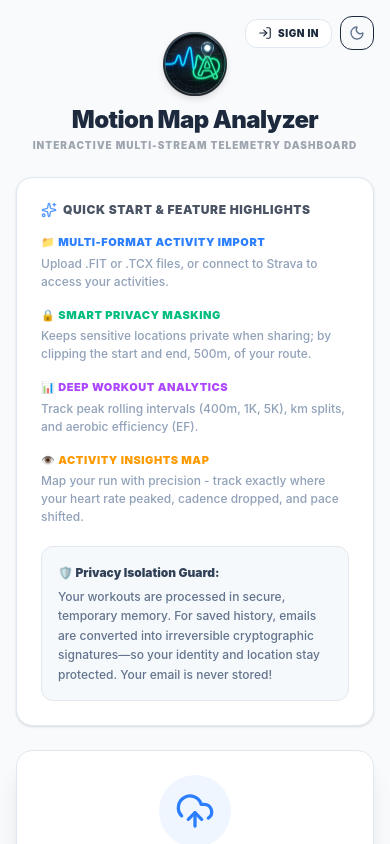
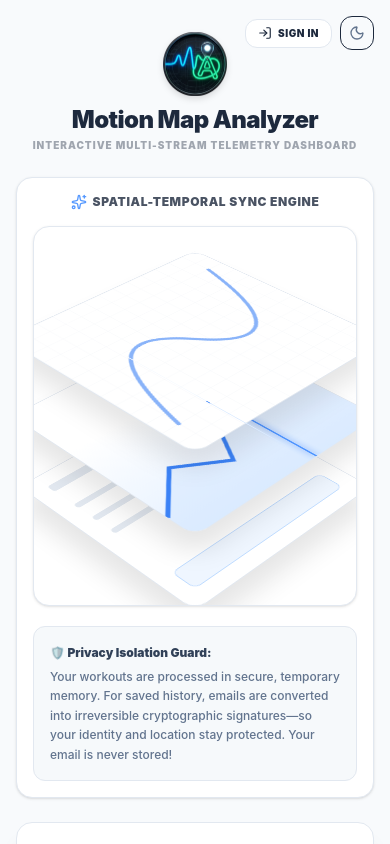
Before and after one commit to r777k/motion-map-analyzer-appv2, a React (Vite) app in the folder frontend/: page / in a window 390 px wide. Shown: the top 844 px of the page. Built offline with nearby package versions, Linux system fonts and the light colour scheme; no server answers.

Commit message:
Cinematic Teaser & Simulated Progress Bar

```diff
--- a/frontend/src/App.jsx
+++ b/frontend/src/App.jsx
@@ -1,4 +1,4 @@
-import { useState, useEffect } from 'react';
+import { useState, useEffect, useRef } from 'react';
 import axios from 'axios';
 import {
   UploadCloud, Info, X, Sun, Moon, Download, Camera, LogIn, LogOut,
@@ -24,6 +24,11 @@ function App() {
   const [sidebarWidth, setSidebarWidth] = useState(600);
   const [isDraggingSplitter, setIsDraggingSplitter] = useState(false);
   const [theme, setTheme] = useState('light');
+
+  // --- UPLOAD PROGRESS SIMULATION STATE ---
+  const [uploadProgress, setUploadProgress] = useState(0);
+  const [isSimulatingProgress, setIsSimulatingProgress] = useState(false);
+  const progressIntervalRef = useRef(null);
 
   // --- OAUTH & SESSION STATE ---
   const [userToken, setUserToken] = useState(localStorage.getItem('motion_map_token') || null);
@@ -181,18 +186,81 @@ function App() {
     }
   };
 
+  // --- UPLOAD PROGRESS SIMULATION LOGIC ---
+  const simulateProgress = () => {
+    setIsSimulatingProgress(true);
+    setUploadProgress(0);
+    let currentProgress = 0;
+    progressIntervalRef.current = setInterval(() => {
+      if (currentProgress < 85) {
+        currentProgress += Math.random() * 12; // Rapid climb to 85% over ~1.5s
+      } else if (currentProgress < 95) {
+        currentProgress += Math.random() * 1.5; // Slow creep from 85% to 95%
+      }
+      if (currentProgress > 95) currentProgress = 95;
+      setUploadProgress(currentProgress);
+    }, 150);
+  };
+
+  const finishProgress = () => {
+    if (progressIntervalRef.current) clearInterval(progressIntervalRef.current);
+    setUploadProgress(100);
+  };
+
+  const resetProgress = () => {
+    if (progressIntervalRef.current) clearInterval(progressIntervalRef.current);
+    setIsSimulatingProgress(false);
+    setUploadProgress(0);
+  };
+
   const handleUpload = async (e) => {
     e.preventDefault();
     if (!file) return;
     setLoading(true); setError(null);
-    const formData = new FormData(); formData.append('file', file); formData.append('apply_privacy', applyPrivacy);
+    simulateProgress();
+
+    const formData = new FormData();
+    formData.append('file', file);
+    formData.append('apply_privacy', applyPrivacy);
+
     try {
       const res = await axios.post(`${API_BASE}/api/analyze`, formData, { headers: userToken ? { Authorization: `Bearer ${userToken}` } : {} });
-      setData(res.data.data);
+      finishProgress();
+      setTimeout(() => {
+        setData(res.data.data);
+        resetProgress();
+      }, 400); // Allow user to see 100% complete state briefly before dismounting UI
     } catch (err) {
+      resetProgress();
       setError(err.response?.data?.detail || "Connection error.");
       if (err.response?.status === 401) handleLogout(true);
-    } finally { setLoading(false); }
+    } finally {
+      setLoading(false);
+    }
+  };
+
+  const handleDemoTryout = async () => {
+    setLoading(true); setError(null);
+    simulateProgress();
+    try {
+      const res = await fetch('/demo.tcx');
+      const blob = await res.blob();
+      const formData = new FormData();
+      formData.append('file', new File([blob], 'demo.tcx'));
+      formData.append('apply_privacy', applyPrivacy);
+
+      const output = await axios.post(`${API_BASE}/api/analyze`, formData, { headers: userToken ? { Authorization: `Bearer ${userToken}` } : {} });
+      finishProgress();
+      setTimeout(() => {
+        setData(output.data.data);
+        resetProgress();
+      }, 400);
+    } catch (err) {
+      resetProgress();
+      setError("Failed to load built-in demo.");
+    } finally {
+      setLoading(false);
+    }
   };
 
   const handleRequestOTP = async (e) => {
@@ -226,20 +294,6 @@ function App() {
     }
   };
 
-  const handleDemoTryout = async () => {
-    setLoading(true); setError(null);
-    try {
-      const res = await fetch('/demo.tcx');
-      const blob = await res.blob();
-      const formData = new FormData(); formData.append('file', new File([blob], 'demo.tcx')); formData.append('apply_privacy', applyPrivacy);
-      const output = await axios.post(`${API_BASE}/api/analyze`, formData, { headers: userToken ? { Authorization: `Bearer ${userToken}` } : {} });
-      setData(output.data.data);
-    } catch (err) {
-      setError("Failed to load built-in demo.");
-    } finally {
-      setLoading(false);
-    }
-  };
 
   // --- EXPORT & SHARE FUNCTIONS ---
   const exportToCSV = () => {
@@ -346,6 +400,88 @@ function App() {
     </div>
   );
 
+  const renderCinematicTeaser = () => (
+    <div className={`relative w-full h-[380px] md:h-[500px] flex items-center justify-center overflow-hidden rounded-2xl shadow-sm border ${theme === 'dark' ? 'bg-slate-900/40 border-slate-800' : 'bg-white border-slate-200'} perspective-[1200px]`}>
+      <style>{`
+        .iso-group {
+          transform: rotateX(55deg) rotateY(0deg) rotateZ(-45deg);
+          transform-style: preserve-3d;
+        }
+        .iso-card {
+          width: 260px;
+          height: 260px;
+          position: absolute;
+          top: 50%;
+          left: 50%;
+          margin-top: -130px;
+          margin-left: -130px;
+          border-radius: 16px;
+          background: ${theme === 'dark' ? '#0f172a' : '#ffffff'};
+          border: 1px solid ${theme === 'dark' ? '#1e293b' : '#e2e8f0'};
+          box-shadow: ${theme === 'dark' ? '-20px 20px 30px rgba(0,0,0,0.5)' : '-20px 20px 30px rgba(0,0,0,0.1)'};
+          transition: all 0.3s ease;
+        }
+        @keyframes dotTrace {
+          0% { offset-distance: 0%; }
+          100% { offset-distance: 100%; }
+        }
+        @keyframes sweepCrosshair {
+          0%, 10% { left: 5%; }
+          90%, 100% { left: 95%; }
+        }
+        @keyframes pulseValue {
+          0%, 100% { opacity: 1; }
+          50% { opacity: 0.5; }
+        }
+        .trace-dot {
+          offset-path: path('M 20 220 Q 60 40 130 130 T 240 40');
+          animation: dotTrace 4s ease-in-out infinite alternate;
+        }
+      `}</style>
+
+      <div className="iso-group w-full h-full">
+        {/* BOTTOM CARD: Metrics Layer */}
+        <div className="iso-card flex flex-col justify-between p-5" style={{ transform: 'translateZ(-90px)' }}>
+          <div className="space-y-3">
+            <div className={`w-1/3 h-3 rounded ${theme === 'dark' ? 'bg-slate-800' : 'bg-slate-200'}`} />
+            <div className="space-y-4 pt-4">
+              <div className="flex justify-between items-center"><div className={`w-1/2 h-2 rounded ${theme === 'dark' ? 'bg-slate-800' : 'bg-slate-200'}`} /><div className="w-1/4 h-3 bg-emerald-400 rounded animate-[pulseValue_3s_infinite]" /></div>
+              <div className="flex justify-between items-center"><div className={`w-2/3 h-2 rounded ${theme === 'dark' ? 'bg-slate-800' : 'bg-slate-200'}`} /><div className="w-1/5 h-3 bg-amber-400 rounded animate-[pulseValue_4s_infinite]" /></div>
+              <div className="flex justify-between items-center"><div className={`w-1/2 h-2 rounded ${theme === 'dark' ? 'bg-slate-800' : 'bg-slate-200'}`} /><div className="w-1/3 h-3 bg-purple-400 rounded animate-[pulseValue_3.5s_infinite]" /></div>
+            </div>
+          </div>
+          <div className={`w-full h-8 rounded-lg ${theme === 'dark' ? 'bg-blue-900/20 border border-blue-800' : 'bg-blue-50 border border-blue-200'}`} />
+        </div>
+
+        {/* MIDDLE CARD: Elevation Chart Layer */}
+        <div className="iso-card overflow-hidden" style={{ transform: 'translateZ(0px)' }}>
+          <div className={`absolute bottom-0 w-full h-2/3 bg-gradient-to-t ${theme === 'dark' ? 'from-blue-900/40' : 'from-blue-200/40'} to-transparent`} />
+          <svg className="absolute bottom-0 w-full h-2/3" viewBox="0 0 100 50" preserveAspectRatio="none">
+            <path d="M 0 50 L 0 40 L 20 25 L 40 35 L 60 10 L 80 20 L 100 5 L 100 50 Z" fill={theme === 'dark' ? '#1e3a8a' : '#bfdbfe'} opacity="0.3" />
+            <path d="M 0 40 L 20 25 L 40 35 L 60 10 L 80 20 L 100 5" fill="none" stroke="#3b82f6" strokeWidth="1.5" />
+          </svg>
+          {/* Synchronized Sweeping Crosshair */}
+          <div className="absolute top-0 bottom-0 w-[1.5px] bg-blue-500/80 shadow-[0_0_8px_#3b82f6]" style={{ animation: 'sweepCrosshair 4s ease-in-out infinite alternate' }}>
+            <div className="absolute top-[40%] -left-[3px] w-2 h-2 rounded-full bg-blue-400 shadow-[0_0_5px_#60a5fa]" />
+          </div>
+        </div>
+
+        {/* TOP CARD: Map Polyline Layer */}
+        <div className="iso-card" style={{ transform: 'translateZ(90px)' }}>
+          <svg className="w-full h-full opacity-60" viewBox="0 0 260 260">
+            <pattern id="grid" width="20" height="20" patternUnits="userSpaceOnUse">
+              <path d="M 20 0 L 0 0 0 20" fill="none" stroke={theme === 'dark' ? '#334155' : '#e2e8f0'} strokeWidth="0.5"/>
+            </pattern>
+            <rect width="260" height="260" fill="url(#grid)" />
+            <path d="M 20 220 Q 60 40 130 130 T 240 40" fill="none" stroke="#3b82f6" strokeWidth="4" strokeLinecap="round" strokeLinejoin="round" />
+          </svg>
+          {/* Synchronized Moving Dot along Path */}
+          <div className="trace-dot absolute w-3.5 h-3.5 rounded-full bg-amber-400 shadow-[0_0_12px_#fbbf24] border-2 border-white dark:border-slate-900 -ml-[7px] -mt-[7px]" />
+        </div>
+      </div>
+    </div>
+  );
+
   // ---------------------------------------------------------------------------
   // NEW DASHBOARD LANDING ARCHITECTURE (UNIFIED MULTI-COLUMN)
   // ---------------------------------------------------------------------------
@@ -376,15 +512,12 @@ function App() {
         {/* Dashboard Grid Container */}
         <div className="w-full max-w-[1200px] flex flex-col space-y-6">
 
-           {/* Section 1: Features Header Block */}
-           <div className={`w-full p-6 rounded-2xl shadow-sm border ${theme === 'dark' ? 'bg-slate-900/40 border-slate-800' : 'bg-white border-slate-200'}`}>
-              <h2 className="text-xs font-black uppercase tracking-wider flex items-center opacity-80 mb-4"><Sparkles className="w-4 h-4 mr-1.5 text-blue-500" /> Quick Start & Feature Highlights</h2>
-              <div className="grid grid-cols-1 md:grid-cols-2 lg:grid-cols-4 gap-4">
-                <div><h3 className="text-[11px] font-black uppercase tracking-wider text-blue-500 mb-1">📁 Multi-Format Activity Import</h3><p className="text-xs text-slate-400 leading-normal font-medium">Upload .FIT or .TCX files, or connect to Strava to access your activities.</p></div>
-                <div><h3 className="text-[11px] font-black uppercase tracking-wider text-emerald-500 mb-1">🔒 Smart Privacy Masking</h3><p className="text-xs text-slate-400 leading-normal font-medium">Keeps sensitive locations private when sharing; by clipping the start and end, 500m, of your route.</p></div>
-                <div><h3 className="text-[11px] font-black uppercase tracking-wider text-purple-500 mb-1">📊 Deep Workout Analytics</h3><p className="text-xs text-slate-400 leading-normal font-medium">Track peak rolling intervals (400m, 1K, 5K), km splits, and aerobic efficiency (EF).</p></div>
-                <div><h3 className="text-[11px] font-black uppercase tracking-wider text-amber-500 mb-1">👁️ Activity Insights Map</h3><p className="text-xs text-slate-400 leading-normal font-medium">Map your run with precision - track exactly where your heart rate peaked, cadence dropped, and pace shifted.</p></div>
+           {/* Section 1: Cinematic Isometric Teaser Block */}
+           <div className={`w-full p-4 md:p-6 rounded-2xl shadow-sm border ${theme === 'dark' ? 'bg-slate-900/40 border-slate-800' : 'bg-white border-slate-200'}`}>
+              <div className="flex flex-col md:flex-row justify-between items-center mb-4 opacity-80">
+                <h2 className="text-xs font-black uppercase tracking-wider flex items-center"><Sparkles className="w-4 h-4 mr-1.5 text-blue-500" /> Spatial-Temporal Sync Engine</h2>
               </div>
+              {renderCinematicTeaser()}
               <div className={`mt-5 p-4 rounded-xl border text-xs leading-relaxed font-medium ${theme === 'dark' ? 'bg-slate-900/20 border-slate-800/60 text-slate-400' : 'bg-slate-100/60 border-slate-200 text-slate-500'}`}>
                 <span className="font-black text-slate-700 dark:text-slate-200 block mb-1">🛡️ Privacy Isolation Guard:</span> Your workouts are processed in secure, temporary memory. For saved history, emails are converted into irreversible cryptographic signatures—so your identity and location stay protected. Your email is never stored!
               </div>
@@ -393,7 +526,7 @@ function App() {
            {/* Section 2: Upload and Data LEDGERS Container */}
            <div className="grid grid-cols-1 lg:grid-cols-2 gap-6 items-stretch pb-10">
 
-              {/* Left Column: Dedicated Upload Module */}
+              {/* Left Column: Dedicated Upload Module with Simulated Progress */}
               <div className={`p-6 md:p-8 rounded-2xl shadow-xl border w-full flex flex-col justify-center ${theme === 'dark' ? 'bg-slate-900 border-slate-800/80' : 'bg-white border-slate-200'}`}>
                 <form onSubmit={handleUpload} className="flex flex-col items-center space-y-6">
                   <div className={`p-4 rounded-full ${theme === 'dark' ? 'bg-slate-950' : 'bg-blue-50'}`}><UploadCloud className={`w-10 h-10 ${theme === 'dark' ? 'text-slate-500' : 'text-blue-500'}`} /></div>
@@ -401,13 +534,28 @@ function App() {
                     <h2 className="text-sm font-black uppercase tracking-wider">Upload Local File</h2>
                     <p className="text-xs text-slate-400 mt-1">Drop a high-resolution .tcx or .fit tracking stream asset</p>
                   </div>
-                  <input type="file" accept=".tcx,.fit" onChange={handleFileChange} className={`text-sm file:mr-4 file:py-2 file:px-4 file:rounded-xl file:border-0 file:text-xs file:font-black w-full cursor-pointer border p-2 rounded-xl ${theme === 'dark' ? 'text-slate-400 border-slate-800 file:bg-slate-800 file:text-slate-200' : 'text-slate-500 border-slate-100 file:bg-blue-50 file:text-blue-700 shadow-inner'}`} />
+                  <input type="file" accept=".tcx,.fit" onChange={handleFileChange} disabled={isSimulatingProgress} className={`text-sm file:mr-4 file:py-2 file:px-4 file:rounded-xl file:border-0 file:text-xs file:font-black w-full cursor-pointer border p-2 rounded-xl disabled:opacity-50 ${theme === 'dark' ? 'text-slate-400 border-slate-800 file:bg-slate-800 file:text-slate-200' : 'text-slate-500 border-slate-100 file:bg-blue-50 file:text-blue-700 shadow-inner'}`} />
                   <div className={`w-full flex items-center justify-between p-3 border rounded-xl relative group ${theme === 'dark' ? 'bg-slate-950/40 border-slate-800' : 'bg-slate-50/50 border-slate-200'}`}>
-                    <label className="flex items-center space-x-2.5 text-xs font-bold cursor-pointer"><input type="checkbox" checked={applyPrivacy} onChange={(e) => setApplyPrivacy(e.target.checked)} className="w-4 h-4 text-blue-600 rounded focus:ring-0" /><span>Enable home obfuscation mask</span></label>
+                    <label className="flex items-center space-x-2.5 text-xs font-bold cursor-pointer"><input type="checkbox" checked={applyPrivacy} onChange={(e) => setApplyPrivacy(e.target.checked)} disabled={isSimulatingProgress} className="w-4 h-4 text-blue-600 rounded focus:ring-0 disabled:opacity-50" /><span>Enable home obfuscation mask</span></label>
                     <Info className="w-4 h-4 text-slate-400" />
                   </div>
-                  <button type="submit" disabled={!file || loading} className="w-full py-2.5 bg-blue-600 hover:bg-blue-700 text-white rounded-xl font-black text-xs uppercase tracking-wider disabled:opacity-30 shadow-md shadow-blue-600/10">{loading ? 'Executing Engine Models...' : 'Analyze Run Workspace'}</button>
-                  <button type="button" onClick={handleDemoTryout} disabled={loading} className="text-xs text-blue-500 hover:underline font-bold">Launch Built-In Demo Workspace</button>
+
+                  {isSimulatingProgress ? (
+                    <div className="w-full space-y-2 mt-2">
+                      <div className="flex justify-between text-[10px] font-black uppercase tracking-wider text-blue-500">
+                        <span>Parsing Telemetry Array...</span>
+                        <span>{Math.round(uploadProgress)}%</span>
+                      </div>
+                      <div className={`w-full h-2.5 rounded-full overflow-hidden border ${theme === 'dark' ? 'bg-slate-900 border-slate-800' : 'bg-slate-100 border-slate-200'}`}>
+                        <div className="h-full bg-blue-500 transition-all duration-150 ease-out" style={{ width: `${uploadProgress}%` }} />
+                      </div>
+                    </div>
+                  ) : (
+                    <button type="submit" disabled={!file || loading} className="w-full py-2.5 bg-blue-600 hover:bg-blue-700 text-white rounded-xl font-black text-xs uppercase tracking-wider disabled:opacity-30 shadow-md shadow-blue-600/10">
+                      Analyze Run Workspace
+                    </button>
+                  )}
+                  <button type="button" onClick={handleDemoTryout} disabled={loading || isSimulatingProgress} className="text-xs text-blue-500 hover:underline font-bold disabled:opacity-50">Launch Built-In Demo Workspace</button>
                 </form>
                 {error && <div className="mt-4 p-3 bg-red-500/10 border border-red-500/20 text-red-500 rounded-xl text-xs font-bold text-center">{error}</div>}
               </div>
@@ -437,7 +585,7 @@ function App() {
                         </div>
                       ) : (
                         <div className="text-center">
-                           <button type="button" disabled={loading} onClick={() => { const redirectURI = encodeURIComponent("https://motion-map-analyzer-appv2.vercel.app"); window.location.href = `https://www.strava.com/oauth/authorize?client_id=${import.meta.env.VITE_STRAVA_CLIENT_ID || '260297'}&response_type=code&redirect_uri=${redirectURI}&approval_prompt=auto&scope=activity:read_all`; }} className="px-4 py-2.5 bg-[#FC6100] text-white text-xs font-black rounded-xl shadow-md border-0 w-full">Authenticate via Strava OAuth</button>
+                           <button type="button" disabled={loading || isSimulatingProgress} onClick={() => { const redirectURI = encodeURIComponent("https://motion-map-analyzer-appv2.vercel.app"); window.location.href = `https://www.strava.com/oauth/authorize?client_id=${import.meta.env.VITE_STRAVA_CLIENT_ID || '260297'}&response_type=code&redirect_uri=${redirectURI}&approval_prompt=auto&scope=activity:read_all`; }} className="px-4 py-2.5 bg-[#FC6100] text-white text-xs font-black rounded-xl shadow-md border-0 w-full disabled:opacity-50">Authenticate via Strava OAuth</button>
                         </div>
                       )
                     )}
```
